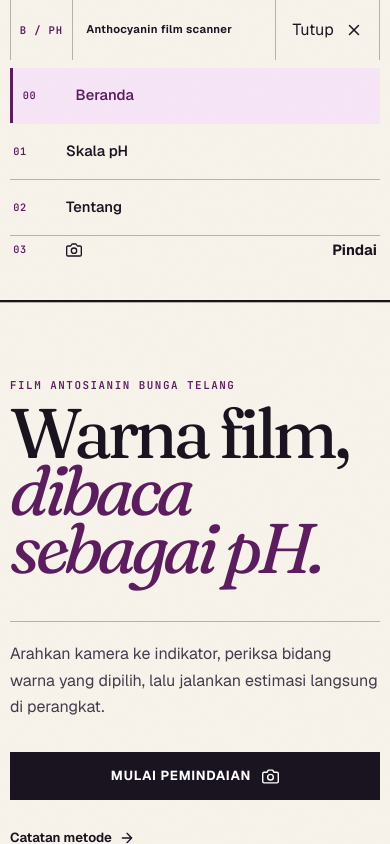
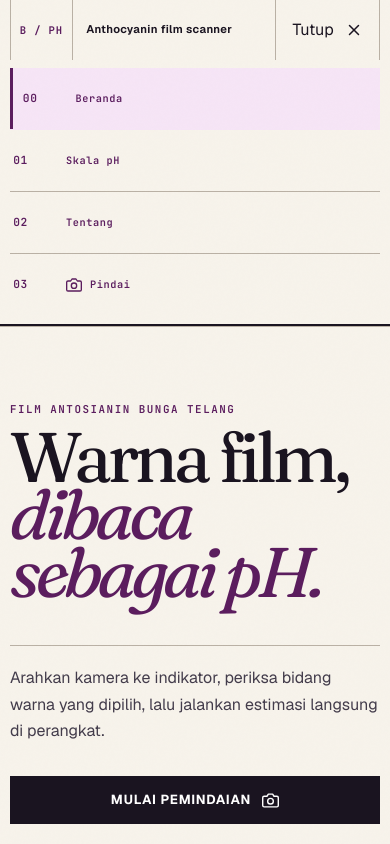
Before and after one commit to Salmanzahi/chroma-ph, a Next.js app: page / in a window 390 px wide. Both pictures are taken after a click on the button "Menu". Shown: the top 844 px of the page. Built offline with nearby package versions, Linux system fonts and the light colour scheme.

Commit message:
Fix mobile nav link spacing: wrap camera icon+text tightly, tablet sizing, consistent grid layout

```diff
--- a/src/app/globals.css
+++ b/src/app/globals.css
@@ -355,6 +355,8 @@ img, video { display: block; max-width: 100%; outline: 1px solid oklch(0 0 0 / .
 @media (max-width: 860px) {
   .header-nav { display: none; }
   .menu-toggle { display: flex; align-items: center; gap: .7rem; }
+  .mobile-nav-link { min-height: 62px; font-size: 1rem; }
+  .mobile-nav-link span:first-child { font-size: 0.7rem; }
   .folio-hero { min-height: auto; }
   .folio-hero__lower, .reference-page__header, .about-hero { grid-template-columns: 1fr; }
   .folio-hero__title h1 { font-size: clamp(3.8rem, 17vw, 7rem); }
--- a/src/components/layout/Header.tsx
+++ b/src/components/layout/Header.tsx
@@ -46,12 +46,16 @@ export function Header() {
         <div className="page-shell">
           {links.map((link) => (
             <Link key={link.href} href={link.href} onClick={close} className={cn("mobile-nav-link", pathname === link.href && "is-active")}>
-              <span>{link.index}</span>{link.label}
+              <span>{link.index}</span>
+              <span>{link.label}</span>
               <ArrowRightIcon size={15} className="mobile-nav-arrow" />
             </Link>
           ))}
           <Link href={ROUTES.scan} onClick={close} className={cn("mobile-nav-link", pathname === ROUTES.scan && "is-active")} style={{ fontWeight: 700 }}>
-            <span>03</span><CameraIcon size={16} /> {SHARED.navScan}
+            <span>03</span>
+            <span style={{ display: "inline-flex", alignItems: "center", gap: "0.5rem" }}>
+              <CameraIcon size={16} />{SHARED.navScan}
+            </span>
             <ArrowRightIcon size={15} className="mobile-nav-arrow" />
           </Link>
         </div>
```
